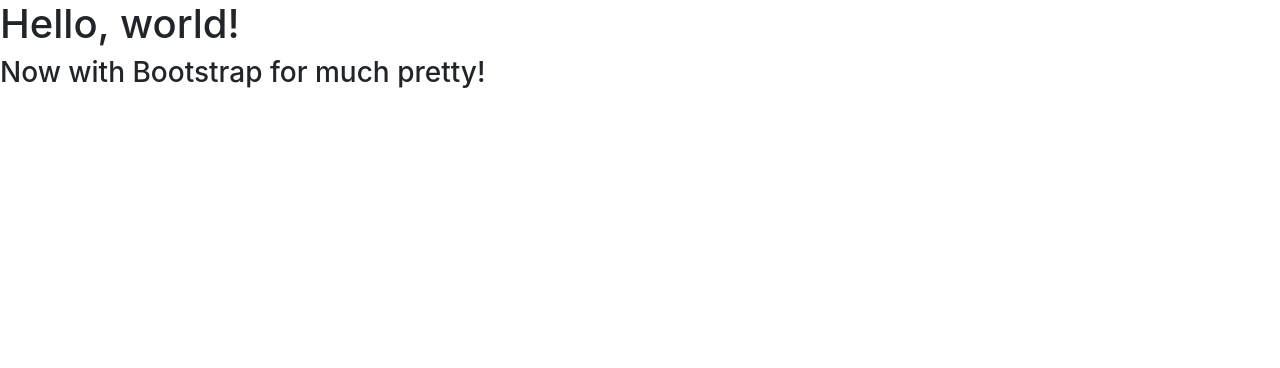
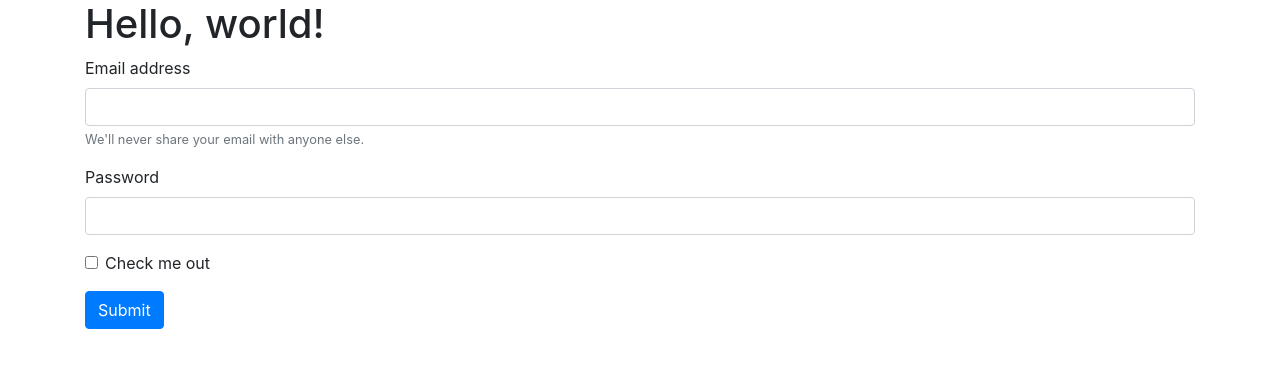
Before and after one commit to keeganridgley107/guild_msg_app, a Flask app: page /chat in a window 1280 px wide. Shown: the top 368 px of the page. Run offline with Flask 2, Linux system fonts and the light colour scheme; some libraries are stand-ins or nearby versions.

Commit message:
adding bootstrap elements for form input

```diff
--- a/templates/chat_page.html
+++ b/templates/chat_page.html
@@ -4,15 +4,33 @@
     <!-- Required meta tags -->
     <meta charset="utf-8">
     <meta name="viewport" content="width=device-width, initial-scale=1, shrink-to-fit=no">
-
     <!-- Bootstrap CSS -->
     <link rel="stylesheet" href="https://stackpath.bootstrapcdn.com/bootstrap/4.4.1/css/bootstrap.min.css" integrity="sha384-Vkoo8x4CGsO3+Hhxv8T/Q5PaXtkKtu6ug5TOeNV6gBiFeWPGFN9MuhOf23Q9Ifjh" crossorigin="anonymous">
-
-    <title>Chat Page</title>
   </head>
   <body>
-    <h1>Hello, world!</h1>
-    <h3>Now with Bootstrap for much pretty!</h3>
+    <div class="container">
+        <h1>Hello, world!</h1>
+        <!-- Content here -->
+    </div>
+    <div class="container">
+        <!-- Content here -->
+        <form>
+        <div class="form-group">
+            <label for="exampleInputEmail1">Email address</label>
+            <input type="email" class="form-control" id="exampleInputEmail1" aria-describedby="emailHelp">
+            <small id="emailHelp" class="form-text text-muted">We'll never share your email with anyone else.</small>
+        </div>
+        <div class="form-group">
+            <label for="exampleInputPassword1">Password</label>
+            <input type="password" class="form-control" id="exampleInputPassword1">
+        </div>
+        <div class="form-group form-check">
+            <input type="checkbox" class="form-check-input" id="exampleCheck1">
+            <label class="form-check-label" for="exampleCheck1">Check me out</label>
+        </div>
+        <button type="submit" class="btn btn-primary">Submit</button>
+        </form>
+    </div>
     <!-- Optional JavaScript -->
     <!-- jQuery first, then Popper.js, then Bootstrap JS -->
     <script src="https://code.jquery.com/jquery-3.4.1.slim.min.js" integrity="sha384-J6qa4849blE2+poT4WnyKhv5vZF5SrPo0iEjwBvKU7imGFAV0wwj1yYfoRSJoZ+n" crossorigin="anonymous"></script>
```
